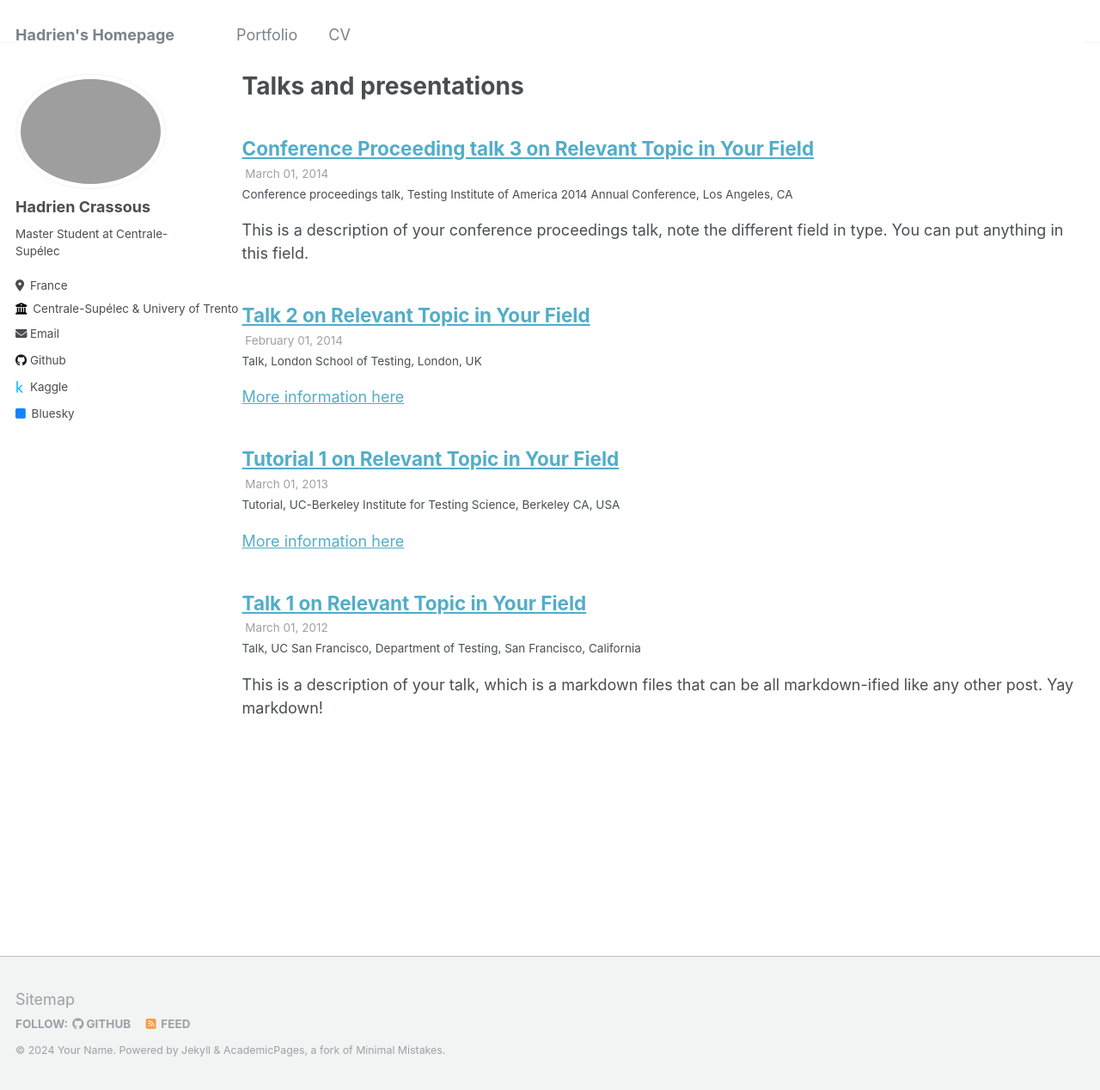
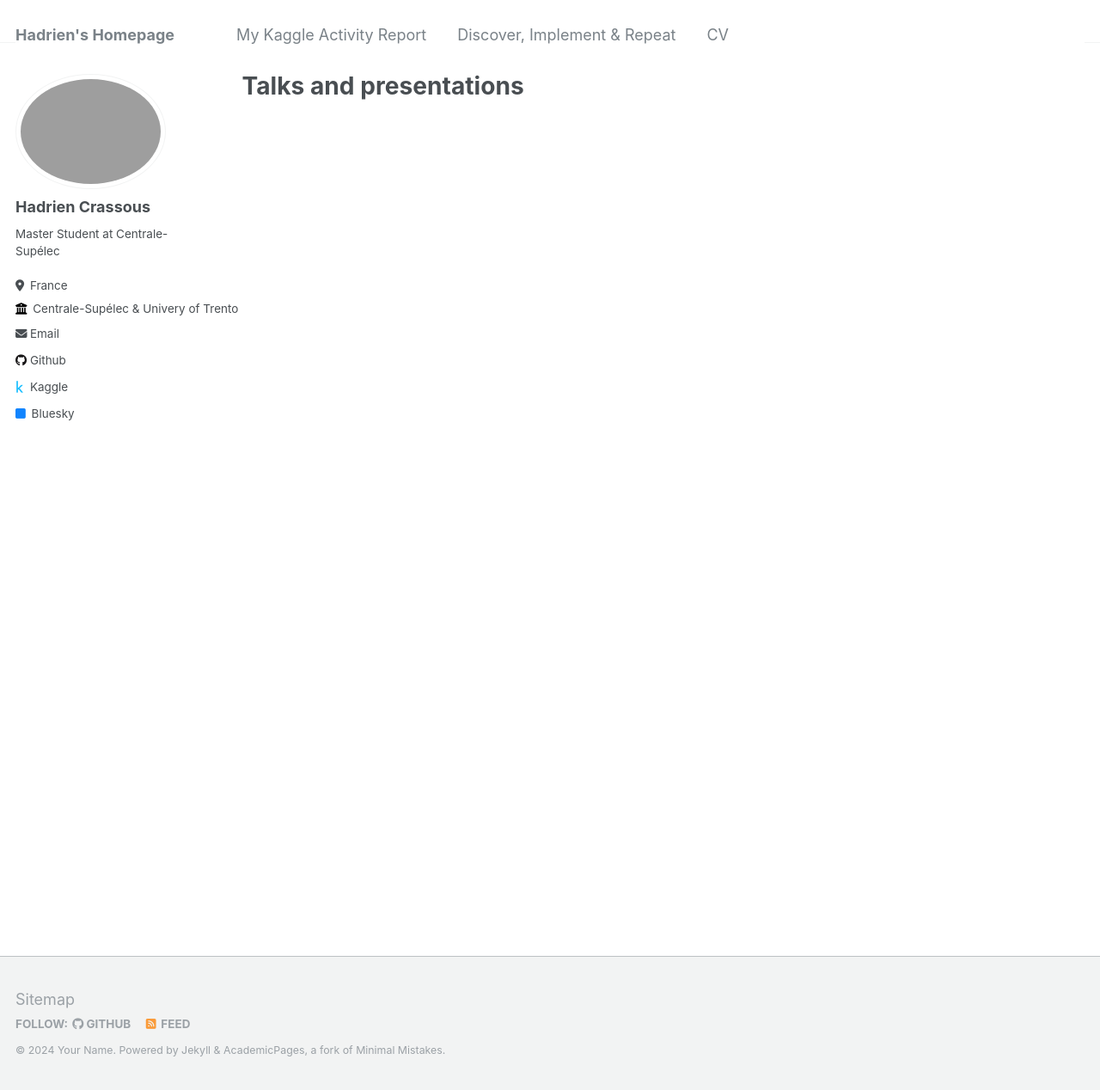
Before and after one commit to Hadrien-Cr/Hadrien-Cr..github.io, a Jekyll site: the page built from _pages/talks.html, in a window 1280 px wide and 1268 px high. Shown: the whole window at 86% size. Built offline with Jekyll 4.4.1, drawn with Linux system fonts in a browser that asks for light colours.

Commit message:
Changes in the subpages organisation

```diff
--- a/_data/navigation.yml
+++ b/_data/navigation.yml
@@ -1,7 +1,13 @@
 # main links links
 main:
-  - title: "Portfolio"
-    url: /portfolio/
+  - title: "My Kaggle Activity Report"
+    url: /kaggle/
+
+  - title: "Discover, Implement & Repeat"
+    url: /DIR/
 
   - title: "CV"
     url: /files/Hadrien Crassous CV.pdf
+
+  #- title: "Portfolio"
+  #  url: /portfolio/
--- a/_talks/2012-03-01-talk-1.md
+++ /dev/null
@@ -1,11 +0,0 @@
----
-title: "Talk 1 on Relevant Topic in Your Field"
-collection: talks
-type: "Talk"
-permalink: /talks/2012-03-01-talk-1
-venue: "UC San Francisco, Department of Testing"
-date: 2012-03-01
-location: "San Francisco, California"
----
-
-This is a description of your talk, which is a markdown files that can be all markdown-ified like any other post. Yay markdown!
--- a/_talks/2013-03-01-tutorial-1.md
+++ /dev/null
@@ -1,13 +0,0 @@
----
-title: "Tutorial 1 on Relevant Topic in Your Field"
-collection: talks
-type: "Tutorial"
-permalink: /talks/2013-03-01-tutorial-1
-venue: "UC-Berkeley Institute for Testing Science"
-date: 2013-03-01
-location: "Berkeley CA, USA"
----
-
-[More information here](http://exampleurl.com)
-
-This is a description of your tutorial, note the different field in type. This is a markdown files that can be all markdown-ified like any other post. Yay markdown!
--- a/_talks/2014-02-01-talk-2.md
+++ /dev/null
@@ -1,13 +0,0 @@
----
-title: "Talk 2 on Relevant Topic in Your Field"
-collection: talks
-type: "Talk"
-permalink: /talks/2014-02-01-talk-2
-venue: "London School of Testing"
-date: 2014-02-01
-location: "London, UK"
----
-
-[More information here](http://example2.com)
-
-This is a description of your talk, which is a markdown files that can be all markdown-ified like any other post. Yay markdown!
--- a/_talks/2014-03-01-talk-3.md
+++ /dev/null
@@ -1,11 +0,0 @@
----
-title: "Conference Proceeding talk 3 on Relevant Topic in Your Field"
-collection: talks
-type: "Conference proceedings talk"
-permalink: /talks/2014-03-01-talk-3
-venue: "Testing Institute of America 2014 Annual Conference"
-date: 2014-03-01
-location: "Los Angeles, CA"
----
-
-This is a description of your conference proceedings talk, note the different field in type. You can put anything in this field.
```
Also changed, not shown: _DIR/2009-10-01-paper-title-number-1.md (renamed from _publications/2009-10-01-paper-title-number-1.md), _DIR/2010-10-01-paper-title-number-2.md (renamed from _publications/2010-10-01-paper-title-number-2.md), _DIR/2015-10-01-paper-title-number-3.md (renamed from _publications/2015-10-01-paper-title-number-3.md), _DIR/2024-02-17-paper-title-number-4.md (renamed from _publications/2024-02-17-paper-title-number-4.md), _kaggle/2014-spring-teaching-1.md (renamed from _teaching/2014-spring-teaching-1.md), _kaggle/2015-spring-teaching-2.md (renamed from _teaching/2015-spring-teaching-2.md), images/photo-couleurs.png (added).
